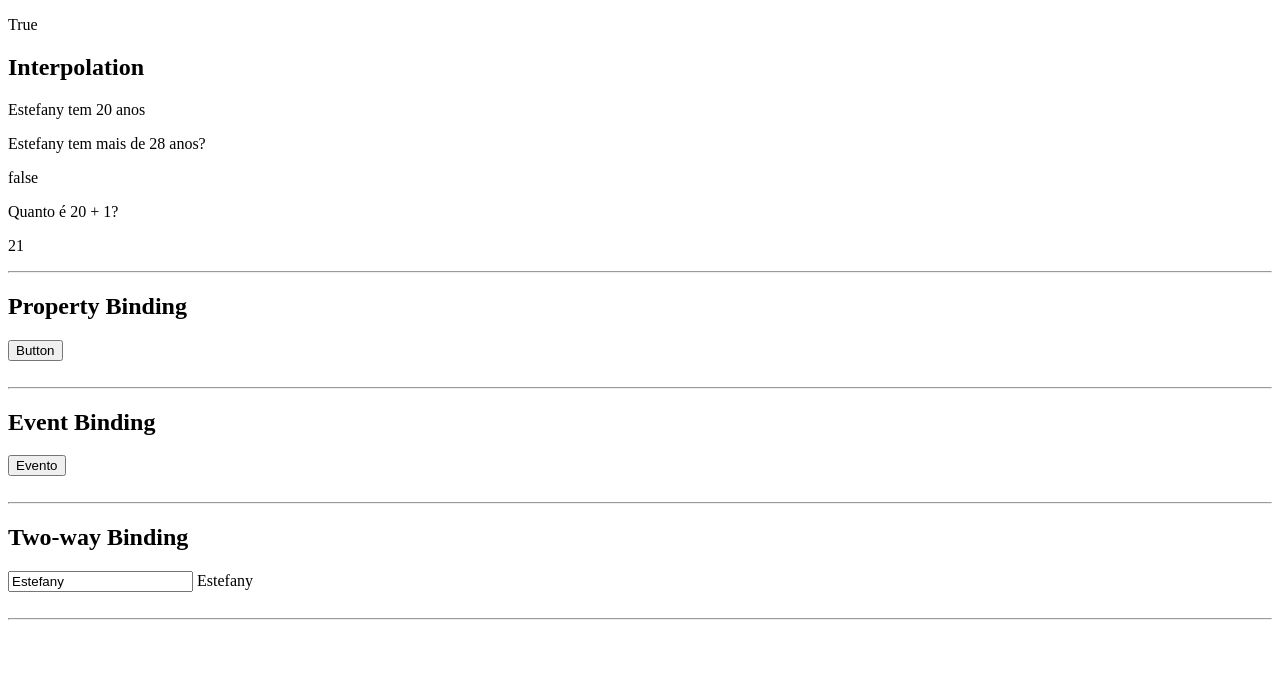
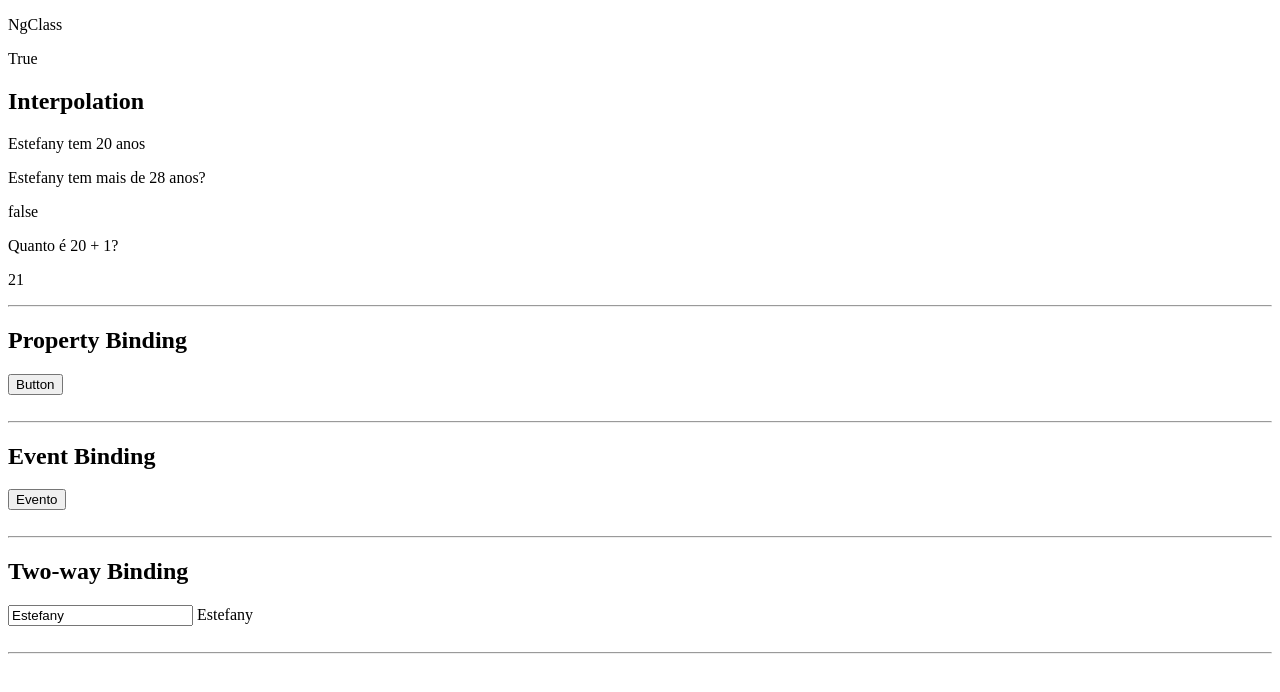
Before and after one commit to EsterMel0/Curso-Angular, an Angular app in the folder meu-primeiro-projeto/: page / in a window 1280 px wide. Shown: the top 692 px of the page. Built offline with nearby package versions, Linux system fonts and the light colour scheme.

Commit message:
adicionando diretivas-atributos

```diff
--- a/meu-primeiro-projeto/src/app/app.component.ts
+++ b/meu-primeiro-projeto/src/app/app.component.ts
@@ -3,6 +3,7 @@
 @Component({
   selector: 'app-root',
   template: `
+  <app-diretivas-atributos></app-diretivas-atributos>
   <app-diretivas-estruturais></app-diretivas-estruturais>
   <app-data-biding></app-data-biding>
   <router-outlet></router-outlet>
--- a/meu-primeiro-projeto/src/app/app.module.ts
+++ b/meu-primeiro-projeto/src/app/app.module.ts
@@ -7,6 +7,7 @@
 import { TitleComponent } from './title/title.component';
 import { DataBidingComponent } from './data-biding/data-biding.component';
 import { DiretivasEstruturaisComponent } from './diretivas-estruturais/diretivas-estruturais.component';
+import { DiretivasAtributosComponent } from './diretivas-atributos/diretivas-atributos.component';
 
 
 @NgModule({
@@ -14,7 +15,8 @@
     AppComponent,
     TitleComponent,
     DataBidingComponent,
-    DiretivasEstruturaisComponent
+    DiretivasEstruturaisComponent,
+    DiretivasAtributosComponent
   ],
   imports: [
     BrowserModule,
--- /dev/null
+++ b/meu-primeiro-projeto/src/app/diretivas-atributos/diretivas-atributos.component.html
@@ -0,0 +1 @@
+<p [ngClass]="{'active': valor, 'disable': !valor}"> NgClass </p>
--- /dev/null
+++ b/meu-primeiro-projeto/src/app/diretivas-atributos/diretivas-atributos.component.ts
@@ -0,0 +1,25 @@
+import { Component, OnInit } from '@angular/core';
+
+@Component({
+  selector: 'app-diretivas-atributos',
+  templateUrl: './diretivas-atributos.component.html',
+  styleUrls: ['./diretivas-atributos.component.scss']
+})
+export class DiretivasAtributosComponent implements OnInit {
+
+  public valor: boolean = true;
+
+  constructor () {}
+
+  ngOnInit(): void {
+
+    setInterval( ()=>{
+      if(this.valor){
+        this.valor=false;
+      }else{
+        this.valor = true;
+      }
+    }, 2000);
+
+  }
+}
--- a/meu-primeiro-projeto/src/app/title/title.component.scss
+++ b/meu-primeiro-projeto/src/app/title/title.component.scss
@@ -0,0 +1,7 @@
+.active{
+    background: red;
+}
+
+.disable{
+    background: blue;
+}
```
Also changed, not shown: meu-primeiro-projeto/src/app/diretivas-atributos/diretivas-atributos.component.scss (added), 1 other file (tests, documents, lock files or other folders).
